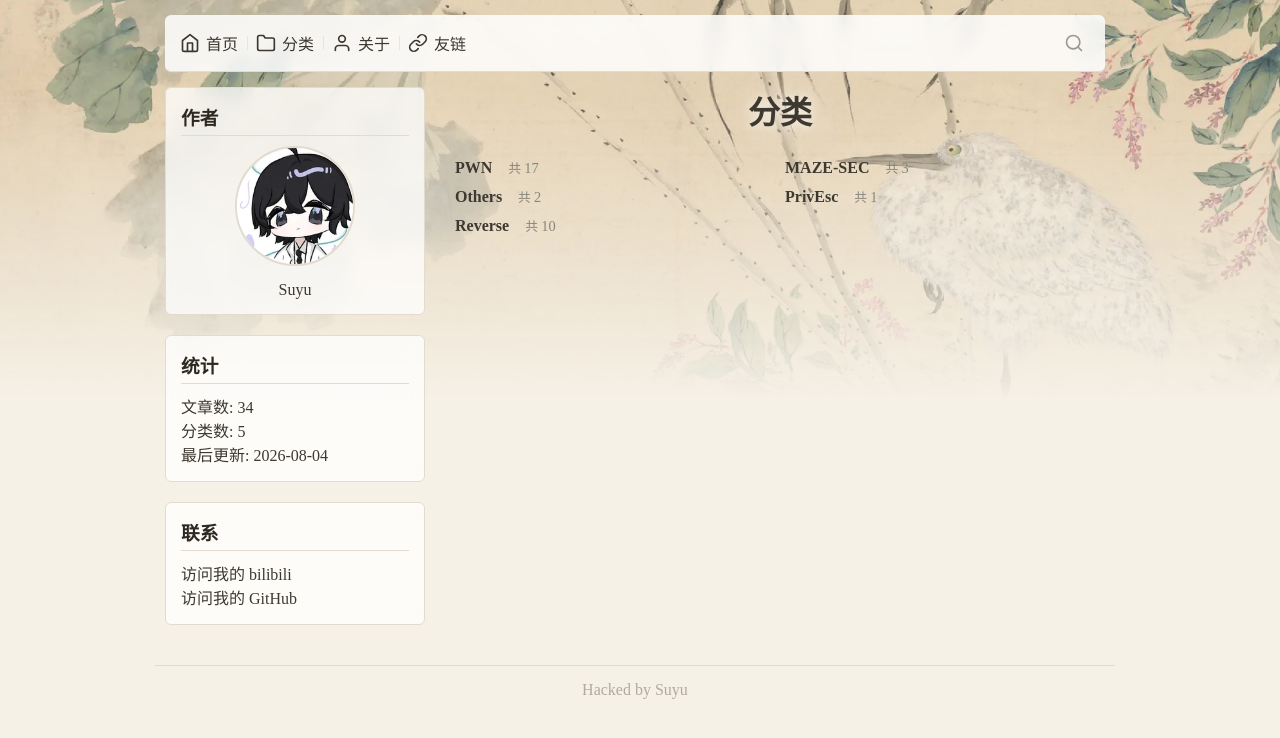
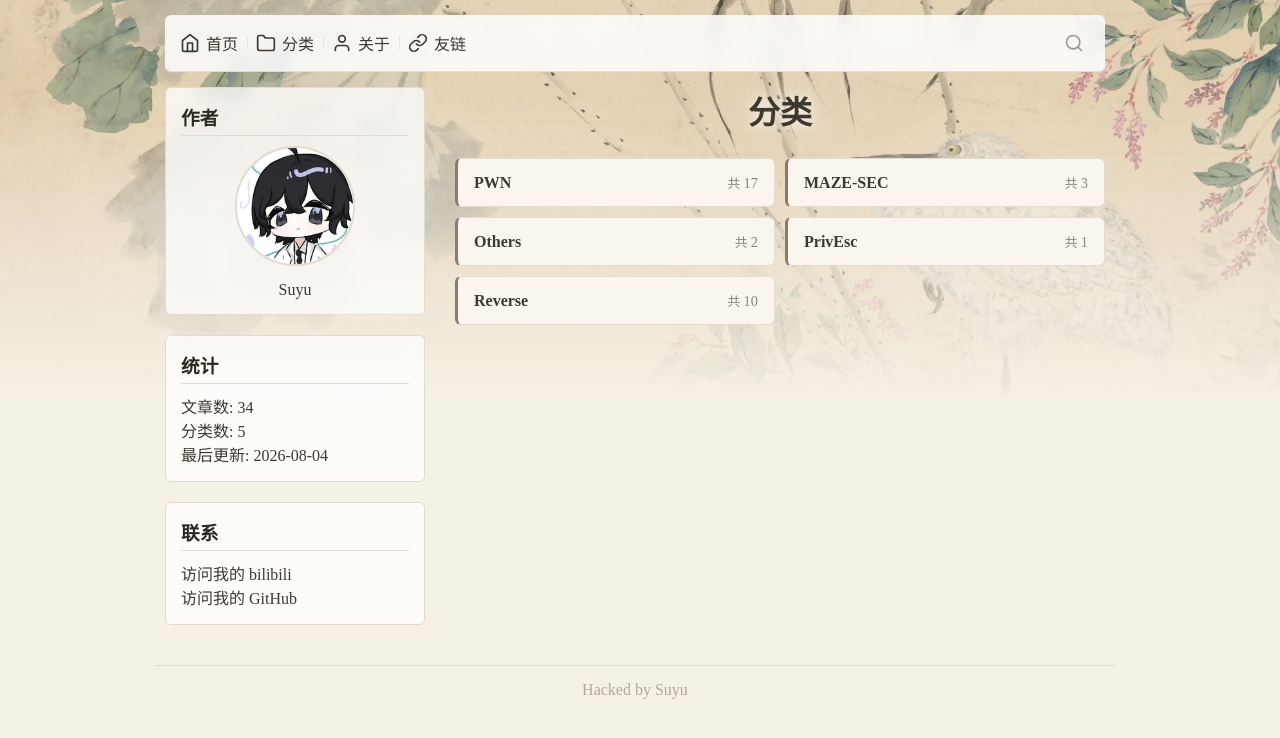
Before and after one commit to NTC627/ntc627.github.io, a Jekyll site: the page built from categories.html, in a window 1280 px wide. Shown: the top 738 px of the page. Built offline with Jekyll 4.4.1, drawn with Linux system fonts in a browser that asks for light colours; some web fonts are replaced.

Commit message:
fix: restore missing .category-index-item selector, set explicit post-content font-size

```diff
--- a/assets/css/style.css
+++ b/assets/css/style.css
@@ -447,6 +447,7 @@ code {
    ======================================== */
 
 .post-content {
+    font-size: 1.0rem;
     line-height: 1.8;
     overflow-x: auto;
 }
@@ -760,6 +761,8 @@ pre code {
     margin: 20px 0;
     font-family: var(--font-body);
 }
+
+.category-index-item {
     display: flex;
     align-items: center;
     justify-content: space-between;
```
